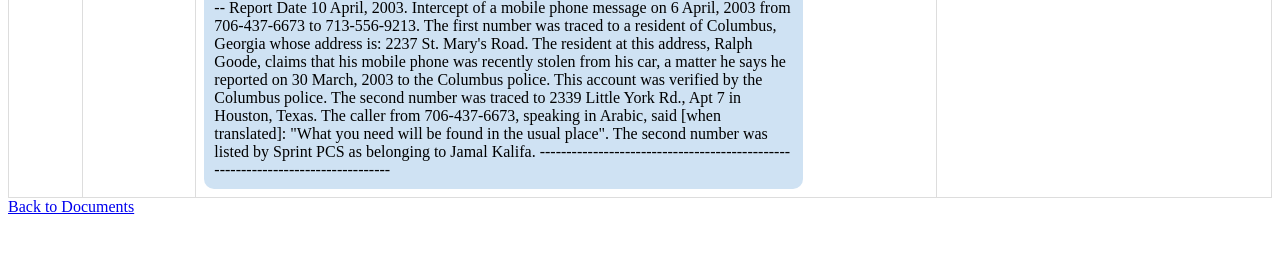
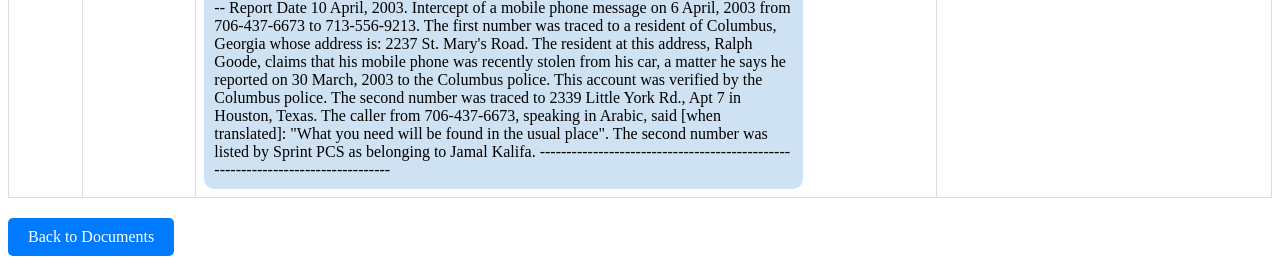
Before and after one commit to shreya-venkat26/django-viz, a Django app: page /documents/2/ in a window 1280 px wide. Shown: the part 2282-2546 px from the top of the page. Before the commit the page ends 2496 px from the top, so only its background shows below. Run offline with Django 5.2, Linux system fonts and the light colour scheme; data comes from the database, SQL or seed files in the repository; both versions use the stored data as it was after the commit.

Commit message:
Back button, delete document feature

```diff
--- a/viz_app/myapp/templates/convo_list.html
+++ b/viz_app/myapp/templates/convo_list.html
@@ -27,6 +27,24 @@
         .color-2 { background-color: #f4cccc; }
         .color-3 { background-color: #d9ead3; }
         .color-4 { background-color: #fff2cc; }
+
+        .back-button {
+            display: inline-block;
+            padding: 10px 20px;
+            margin-top: 20px;
+            font-size: 16px;
+            text-align: center;
+            text-decoration: none;
+            color: #fff;
+            background-color: #007bff; /* Bootstrap-like blue color */
+            border: none;
+            border-radius: 5px;
+            cursor: pointer;
+            transition: background-color 0.3s ease;
+        }
+        .back-button:hover {
+            background-color: #0056b3; /* Darker blue on hover */
+        }
     </style>
 </head>
 <body>
@@ -54,6 +72,6 @@
             {% endfor %}
         </tbody>
     </table>
-    <a href="{% url 'document_list' %}">Back to Documents</a>
+    <a href="{% url 'document_list' %}" class="back-button">Back to Documents</a>
 </body>
 </html>
--- a/viz_app/myapp/urls.py
+++ b/viz_app/myapp/urls.py
@@ -5,4 +5,5 @@ urlpatterns = [
     path('upload/', views.upload_document, name='upload'),
     path('documents/', views.document_list, name='document_list'),
     path('documents/<int:document_id>/', views.conversation_list, name='convo_list'),
+    path('documents/delete/<int:document_id>/', views.delete_document, name='delete_document')
 ]
--- a/viz_app/myapp/views.py
+++ b/viz_app/myapp/views.py
@@ -10,43 +10,42 @@ def extract_proper_nouns(text):
 def process_document(file, document):
     content = file.read().decode('utf-8')
 
-    # splitting the content based on the separator lines
-    sections = re.split(r'[-]{4,}', content)  # split on lines of 4 or more dashes
+    # Step 1: Split the content based on separator lines
+    sections = re.split(r'[-]{4,}', content)  # Split on lines of 4 or more dashes
 
-    # looping through each section and find the dialogues
     dialogue_started = False  # A flag to indicate when to start parsing dialogues
-    for idx, section in enumerate(sections):
+    for section in sections:
         section = section.strip()
 
         if not section:
             continue
 
-        # checking if we are in the dialogue section
+        # Step 2: Check if the section contains dialogues (looking for 'Next speaker')
         if 'Next speaker' in section:
             dialogue_started = True
 
+        # Step 3: If dialogues started, split by "Next speaker" and parse each dialogue
         if dialogue_started:
-            # splitting section into dialogues by "Next speaker"
             dialogues = re.split(r'Next speaker:\s*', section, flags=re.IGNORECASE)
 
-            # processing each dialogue
-            for d_idx, dialogue in enumerate(dialogues):
+            for idx, dialogue in enumerate(dialogues):
                 dialogue = dialogue.strip()
 
                 if dialogue:
+                    # Step 4: Extract the speaker and dialogue text
                     speaker_match = re.match(r"^([\w\s]+):", dialogue)
                     if speaker_match:
                         speaker = speaker_match.group(1).strip()
                         dialogue_text = dialogue[len(speaker_match.group(0)):].strip()
                         proper_nouns = extract_proper_nouns(dialogue_text)
 
-                        # creating object in sqlite3 db
+                        # Step 5: Create a Dialogue entry in the database
                         Dialogue.objects.create(
                             document=document,
                             agent=speaker,
                             text=dialogue_text,
                             named_entities=", ".join(proper_nouns),
-                            serial_number=d_idx + 1
+                            serial_number=idx + 1
                         )
 
 
@@ -76,3 +75,8 @@ def conversation_list(request, document_id):
     document = get_object_or_404(Document, id=document_id)
     dialogues = document.dialogues.order_by('serial_number')
     return render(request, 'convo_list.html', {'document': document, 'dialogues': dialogues})
+
+def delete_document(request, document_id):
+    document = get_object_or_404(Document, id=document_id)
+    document.delete()
+    return redirect('document_list')
```
Also changed, not shown: viz_app/myapp/templates/document_list.html (+12 -2 lines), viz_app/db.sqlite3.
